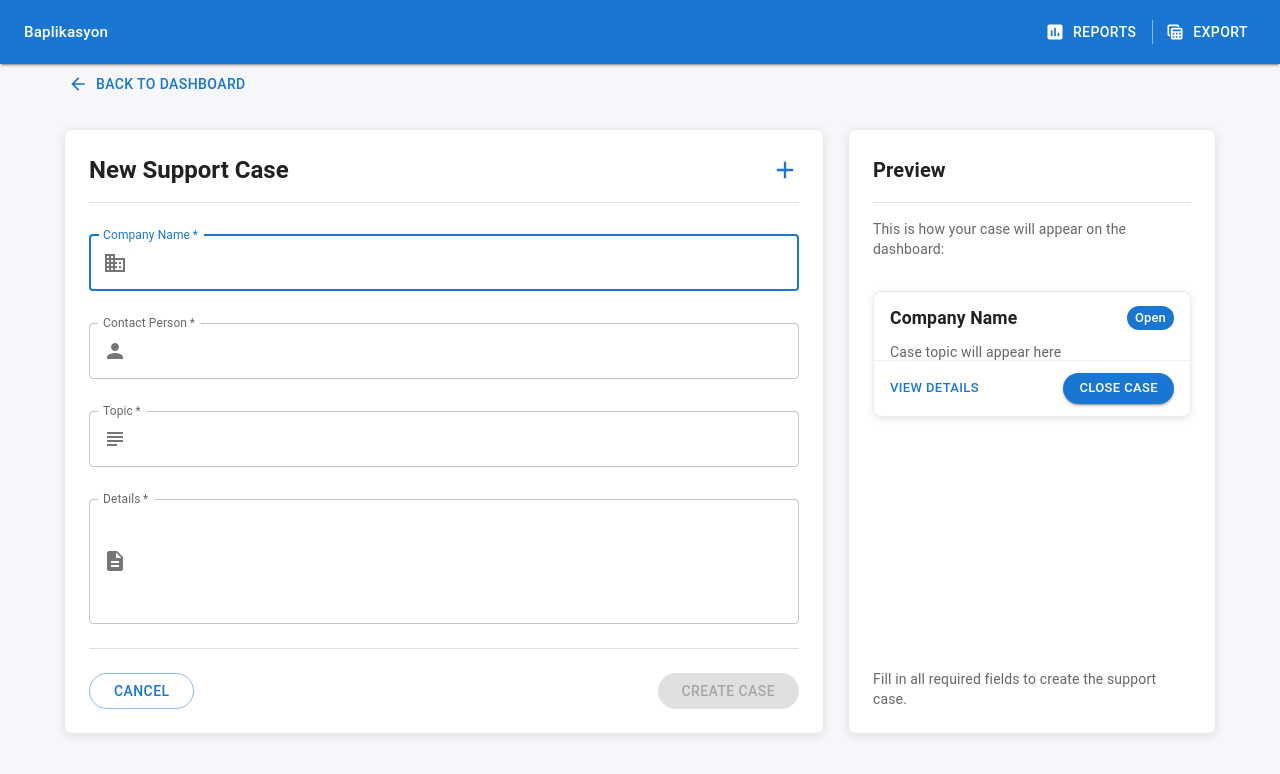
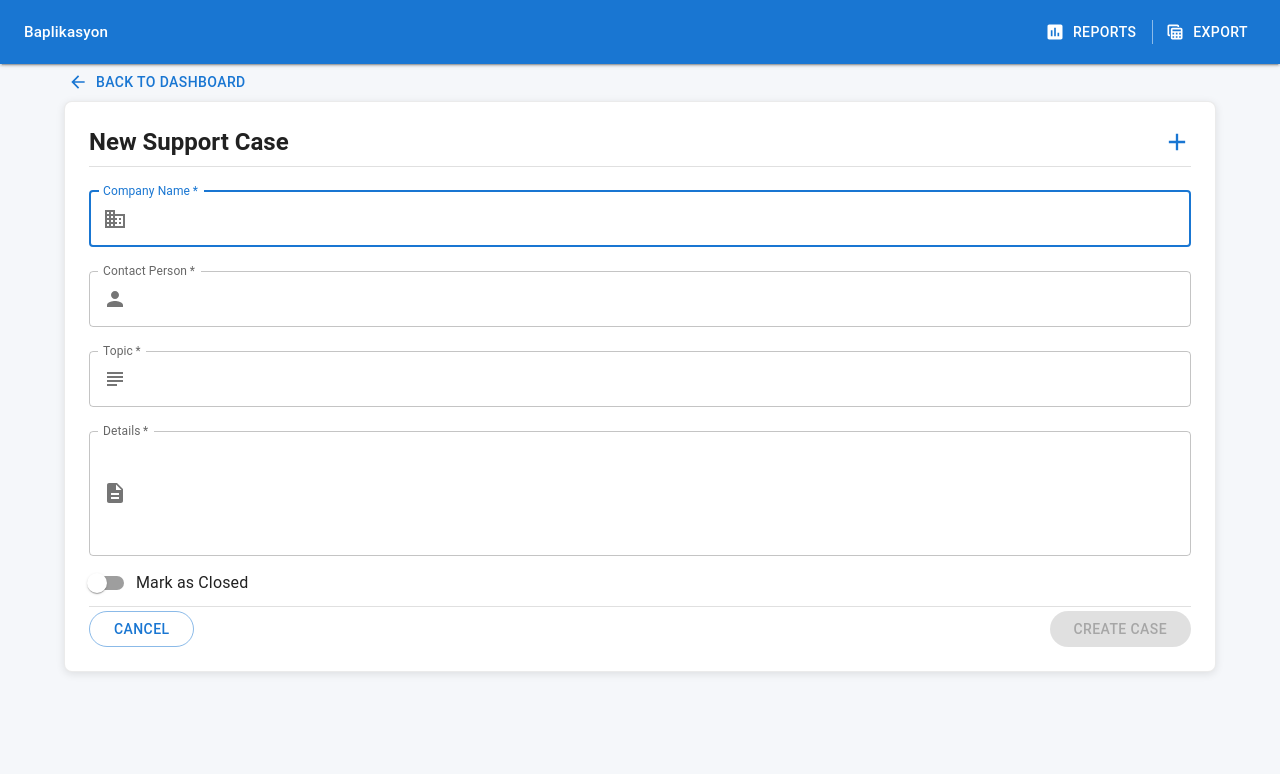
Before and after one commit to ebolarium/baplikasyon, a React (Create React App) app in the folder client/: page /case/new in a window 1280 px wide. Shown: the top 774 px of the page. Built offline with nearby package versions, Linux system fonts and the light colour scheme.

Commit message:
Fixed support case form and dashboard: 1) Added switch to close cases during creation, 2) Fixed status display in dashboard, 3) Added confetti animation for newly created closed cases

```diff
--- a/client/src/components/cases/CaseForm.js
+++ b/client/src/components/cases/CaseForm.js
@@ -95,6 +95,7 @@ const CaseForm = () => {
   };
 
   const handleSwitchChange = (e) => {
+    console.log('Switch changed:', e.target.checked ? 'closed' : 'open');
     setFormData({
       ...formData,
       status: e.target.checked ? 'closed' : 'open'
@@ -108,21 +109,29 @@ const CaseForm = () => {
     });
   };
 
-  const handleSubmit = async (e) => {
-    e.preventDefault();
+  const handleSubmit = async () => {
     setLoading(true);
     setError('');
+
+    // Log the form data being submitted
+    console.log('Submitting form data:', formData);
 
     try {
       if (isEdit) {
         await axios.put(`/api/cases/${id}`, formData);
       } else {
         await axios.post('/api/cases', formData);
+
+        // Set a flag in localStorage if creating a case with closed status
+        if (formData.status === 'closed') {
+          localStorage.setItem('newClosedCase', 'true');
+        }
       }
 
       setLoading(false);
       navigate('/');
     } catch (err) {
+      console.error('Error submitting form:', err);
       setError('Failed to save case');
       setLoading(false);
     }
@@ -153,38 +162,36 @@ const CaseForm = () => {
       sx={{
         display: 'flex',
         flexDirection: 'column',
-        minHeight: '100vh',
+        height: '100vh',
         paddingTop: '64px',
-        overflow: 'auto' // Make the entire page scrollable
+        overflow: 'auto'
       }}
     >
-      <Container maxWidth="lg" sx={{ mt: 0, mb: 0, flexGrow: 1, py: 0 }}>
+      <Container maxWidth="lg" sx={{ my: 0, py: 0, pb: 10 }}>
         {/* Back button directly attached to navbar */}
         <Button
           component={RouterLink}
           to="/"
           startIcon={<ArrowBackIcon />}
-          sx={{ mb: 0, fontWeight: 500, py: 1 }}
+          sx={{ mb: 0, fontWeight: 500 }}
         >
           Back to dashboard
         </Button>
 
-        <Grid container spacing={3} sx={{ mt: 0 }}>
+        <Grid container spacing={0} sx={{ mt: 0 }}>
           {/* Form column */}
-          <Grid item xs={12} md={8}>
+          <Grid item xs={12}>
             <Card
               elevation={0}
               sx={{
                 borderRadius: 2,
                 border: '1px solid rgba(0, 0, 0, 0.08)',
-                height: '100%',
-                display: 'flex',
-                flexDirection: 'column'
+                mb: 4,
+                mt: 0
               }}
             >
-              {/* Form header merged with form content */}
-              <CardContent sx={{ p: 3, pb: 1 }}>
-                <Box display="flex" justifyContent="space-between" alignItems="center" sx={{ mb: 2 }}>
+              <CardContent sx={{ p: 3, pb: 3 }}>
+                <Box display="flex" justifyContent="space-between" alignItems="center" sx={{ mb: 1 }}>
                   <Typography
                     variant="h5"
                     component="h1"
@@ -199,13 +206,16 @@ const CaseForm = () => {
                   )}
                 </Box>
 
-                <Divider sx={{ mt: 1, mb: 2 }} />
+                <Divider sx={{ mt: 0.5, mb: 1 }} />
 
-                {/* Form container - removed scroll */}
+                {/* Form container */}
                 <Box>
                   {error && <Alert severity="error" sx={{ mb: 3 }}>{error}</Alert>}
 
-                  <Box component="form" onSubmit={handleSubmit}>
+                  <Box component="form" onSubmit={(e) => {
+                    e.preventDefault();
+                    handleSubmit();
+                  }}>
                     <TextField
                       name="companyName"
                       label="Company Name"
@@ -215,7 +225,7 @@ const CaseForm = () => {
                       margin="normal"
                       required
                       variant="outlined"
-                      sx={{ mb: 2 }}
+                      sx={{ mb: 1 }}
                       inputRef={companyInputRef}
                       InputProps={{
                         startAdornment: (
@@ -246,7 +256,7 @@ const CaseForm = () => {
                       margin="normal"
                       required
                       variant="outlined"
-                      sx={{ mb: 2 }}
+                      sx={{ mb: 1 }}
                       InputProps={{
                         startAdornment: (
                           <InputAdornment position="start">
@@ -276,7 +286,7 @@ const CaseForm = () => {
                       margin="normal"
                       required
                       variant="outlined"
-                      sx={{ mb: 2 }}
+                      sx={{ mb: 1 }}
                       InputProps={{
                         startAdornment: (
                           <InputAdornment position="start">
@@ -308,7 +318,7 @@ const CaseForm = () => {
                       rows={4}
                       required
                       variant="outlined"
-                      sx={{ mb: 2 }}
+                      sx={{ mb: 1 }}
                       InputProps={{
                         startAdornment: (
                           <InputAdornment position="start">
@@ -318,7 +328,6 @@ const CaseForm = () => {
                       }}
                     />
 
-                    {isEdit && (
                     <FormControlLabel
                       control={
                         <Switch
@@ -327,18 +336,14 @@ const CaseForm = () => {
                           color="primary"
                         />
                       }
-                        label="Mark as Closed"
-                        sx={{ mt: 1, mb: 2 }}
+                      label={formData.status === 'closed' ? 'Case is Closed' : 'Mark as Closed'}
+                      sx={{ mt: 0, mb: 0 }}
                     />
-                    )}
-                  </Box>
-                </Box>
-              </CardContent>
 
-              {/* Footer with buttons */}
-              <Box sx={{ mt: 'auto', p: 3, pt: 0 }}>
-                <Divider sx={{ mb: 3 }} />
-                <Box sx={{ display: 'flex', justifyContent: 'space-between' }}>
+                    {/* Move buttons inside the form */}
+                    <Divider sx={{ my: 0.5 }} />
+
+                    <Box sx={{ display: 'flex', justifyContent: 'space-between', mb: 0, mt: 0.5 }}>
                       <Button
                         variant="outlined"
                         onClick={() => navigate('/')}
@@ -356,7 +361,6 @@ const CaseForm = () => {
                         variant="contained"
                         color="primary"
                         disabled={loading || !formIsValid}
-                    onClick={handleSubmit}
                         sx={{
                           borderRadius: '50px',
                           px: 3
@@ -370,145 +374,6 @@ const CaseForm = () => {
                       </Button>
                     </Box>
                   </Box>
-            </Card>
-          </Grid>
-
-          {/* Preview column */}
-          <Grid item xs={12} md={4}>
-            <Card
-              elevation={0}
-              sx={{
-                borderRadius: 2,
-                border: '1px solid rgba(0, 0, 0, 0.08)',
-                height: '100%',
-                display: 'flex',
-                flexDirection: 'column'
-              }}
-            >
-              <CardContent sx={{ p: 3, display: 'flex', flexDirection: 'column', height: '100%' }}>
-                <Typography
-                  variant="h6"
-                  component="h2"
-                  sx={{
-                    fontWeight: 'bold',
-                    mb: 2
-                  }}
-                >
-                  Preview
-                </Typography>
-
-                <Divider sx={{ mb: 2 }} />
-
-                <Box sx={{ mb: 2 }}>
-                  <Typography variant="body2" color="text.secondary">
-                    This is how your case will appear on the dashboard:
-                  </Typography>
-                </Box>
-
-                {/* Preview container - removed scroll */}
-                <Box sx={{ flexGrow: 1 }}>
-                  {/* Case card preview */}
-                  <Card
-                    elevation={0}
-                    sx={{
-                      display: 'flex',
-                      flexDirection: 'column',
-                      borderRadius: 2,
-                      border: '1px solid rgba(0, 0, 0, 0.08)',
-                      transition: 'all 0.2s ease-in-out',
-                      backgroundColor: '#fff',
-                      mt: 2
-                    }}
-                  >
-                    <Box sx={{
-                      display: 'flex',
-                      justifyContent: 'space-between',
-                      alignItems: 'center',
-                      px: 2,
-                      pt: 1.5,
-                      pb: 1
-                    }}>
-                      <Typography
-                        variant="h6"
-                        component="h2"
-                        sx={{
-                          fontWeight: 'bold',
-                          fontSize: '1.1rem',
-                          color: theme.palette.text.primary
-                        }}
-                      >
-                        {formData.companyName || 'Company Name'}
-                      </Typography>
-                      <Chip
-                        label="Open"
-                        color="primary"
-                        size="small"
-                        sx={{
-                          fontWeight: 500,
-                          borderRadius: '20px',
-                          height: '24px'
-                        }}
-                      />
-                    </Box>
-
-                    <CardContent sx={{ pt: 0, pb: 0 }}>
-                      <Typography
-                        variant="body2"
-                        sx={{
-                          color: theme.palette.text.secondary,
-                          overflow: 'hidden',
-                          textOverflow: 'ellipsis',
-                          display: '-webkit-box',
-                          WebkitLineClamp: 2,
-                          WebkitBoxOrient: 'vertical',
-                          lineHeight: 1.2,
-                          mt: 0.5
-                        }}
-                      >
-                        {formData.topic || 'Case topic will appear here'}
-                      </Typography>
-                    </CardContent>
-
-                    <Box sx={{
-                      display: 'flex',
-                      justifyContent: 'space-between',
-                      px: 2,
-                      py: 1.5,
-                      mt: 'auto',
-                      borderTop: '1px solid rgba(0, 0, 0, 0.06)'
-                    }}>
-                      <Button
-                        size="small"
-                        variant="text"
-                        sx={{
-                          fontWeight: 500,
-                          color: '#1976d2',
-                          p: 0
-                        }}
-                      >
-                        VIEW DETAILS
-                      </Button>
-
-                      <Button
-                        size="small"
-                        variant="contained"
-                        color="primary"
-                        sx={{
-                          fontWeight: 500,
-                          borderRadius: '50px',
-                          px: 2
-                        }}
-                      >
-                        CLOSE CASE
-                      </Button>
-                    </Box>
-                  </Card>
-                </Box>
-
-                <Box sx={{ mt: 2 }}>
-                  <Typography variant="body2" color="text.secondary">
-                    Fill in all required fields to create the support case.
-                  </Typography>
                 </Box>
               </CardContent>
             </Card>
--- a/package.json
+++ b/package.json
@@ -32,10 +32,13 @@
     "@mui/material": "^7.0.1",
     "@mui/x-data-grid": "^7.28.3",
     "axios": "^1.8.4",
+    "canvas-confetti": "^1.9.3",
     "date-fns": "^4.1.0",
     "react-canvas-confetti": "^2.0.7",
     "react-router-dom": "^7.5.0",
     "tsparticles": "^3.8.1",
+    "tsparticles-engine": "^2.12.0",
+    "tsparticles-shape-star": "^2.12.0",
     "tsparticles-slim": "^2.12.0",
     "xlsx": "^0.18.5"
   },
```
Also changed, not shown: client/src/components/pages/Dashboard.js (+14 -3 lines), 2 other files (tests, documents, lock files or other folders). Lines whose indentation alone changed are shown as unchanged.
